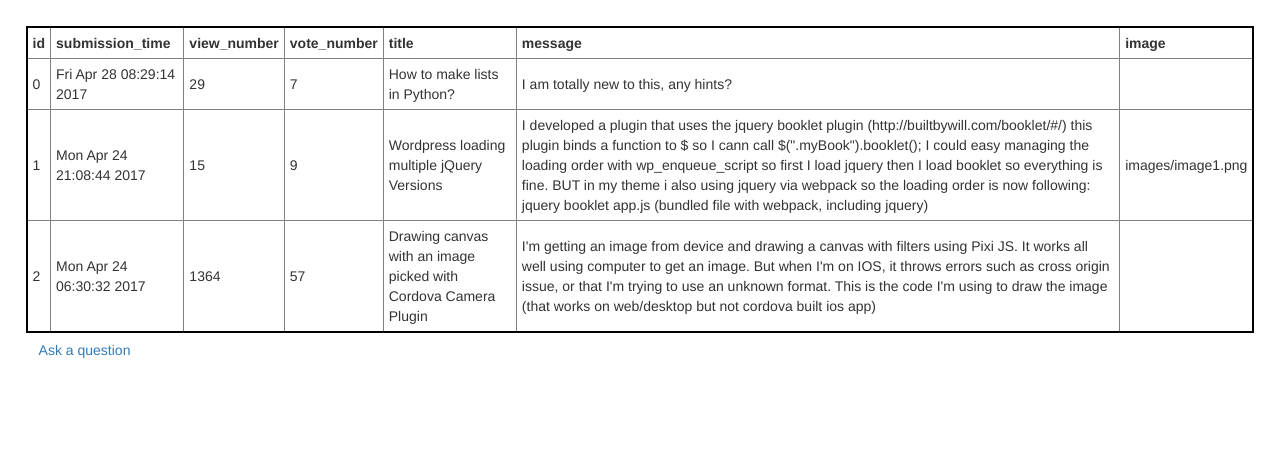
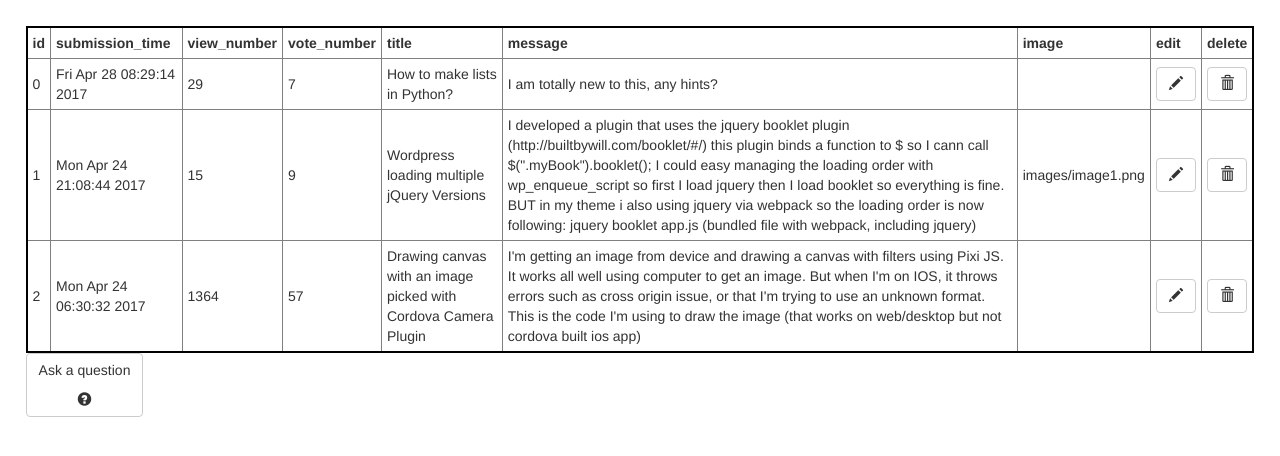
Before and after one commit to SzabolcsHornyak/AskMate_Deep_s_Mode, a Flask app: page / in a window 1280 px wide. Shown: the top 456 px of the page. Run offline with Flask 2, Linux system fonts and the light colour scheme; some libraries are stand-ins or nearby versions.

Commit message:
zslist.html clean code improved, also made edit and delete row on the end of each row in the table

```diff
--- a/templates/zslist.html
+++ b/templates/zslist.html
@@ -1,8 +1,14 @@
 <!doctype html>
 <html>
+  <head>
+    <title> every asked question </title>
+  </head>
   <link rel="stylesheet" href="https://maxcdn.bootstrapcdn.com/bootstrap/3.3.7/css/bootstrap.min.css">
+
   <style>
-    body { margin: 2% }
+body {
+  margin: 2%
+  }
 td, th {
   border: 1px solid grey;
   padding: 5px;
@@ -19,14 +25,29 @@
       {% for fieldname in fieldnames %}
         <th> {{ fieldname }} </th>
       {% endfor %}
+
       {% for line in data_set %}
         <tr>
           {% for item in line %}
             <td> {{ item }}</td>
           {% endfor %}
+          <td>
+            <a href='question/{{line[0]}}/edit' class='btn btn-default edit-button'>
+              <i class="glyphicon glyphicon-pencil"></i>
+            </a>
+          </td>
+          <td>
+            <a href='question/{{line[0]}}/del' class='btn btn-default del-button'>
+              <i class="glyphicon glyphicon-trash"></i>
+            </a>
+          </td>
         </tr>
       {% endfor %}
     </table>
-            <a href='/new-question' class = "btn btn-basic">Ask a question</a>
+
+    <a href='/new-question' class = "btn btn-default">
+      <p>Ask a question</p> <i class="glyphicon glyphicon-question-sign"></i>
+    </a>
+
   </body>
 </html>
--- a/zsolti.py
+++ b/zsolti.py
@@ -11,7 +11,7 @@ def decode_this(string):
 @app.route('/')
 @app.route('/list')
 def list():
-    fieldnames = ['id', 'submission_time', 'view_number', 'vote_number', 'title', 'message', 'image']
+    fieldnames = ['id', 'submission_time', 'view_number', 'vote_number', 'title', 'message', 'image', 'edit', 'delete']
     with open('./static/data/question.csv', 'r') as qcsvfile:
         data_set = [line.split(',') for line in qcsvfile]
         data_set = sorted(data_set, key=lambda x: x[1], reverse=True)
```
Lines whose indentation alone changed are shown as unchanged.
